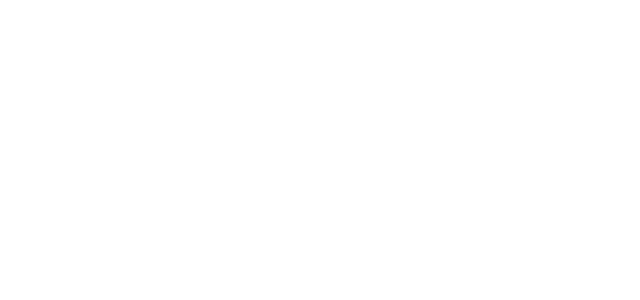
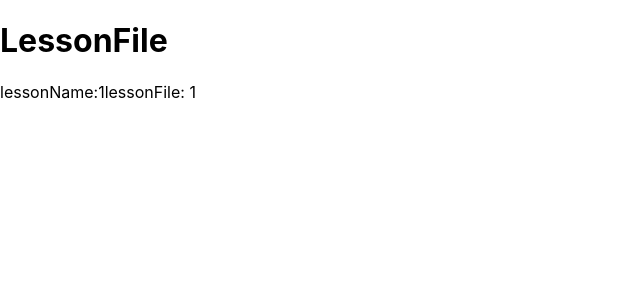
Before and after one commit to KTZgraph/pimpuszek-nlp, a React (Create React App) app in the folder src/frontend/client/: page /lessons/1/1 in a window 1280 px wide. Before the commit this address had no page. Shown: the top 300 px of the page, without its empty margins (0-640 px from the left). Built offline with nearby package versions, Linux system fonts and the light colour scheme.

Commit message:
przejscie na pojedynczy plik do lkecji

```diff
--- a/src/frontend/client/src/App.js
+++ b/src/frontend/client/src/App.js
@@ -6,6 +6,7 @@ import QuizzList from "./core/quizzes/pages/QuizzList";
 import LessonList from "./core/lessons/pages/LessonList";
 import LessonNew from "./core/lessons/pages/LessonNew";
 import LessonDetails from "./core/lessons/pages/LessonDetails";
+import LessonFile from "./core/lessons/pages/LessonFile";
 import FileViewer from "./core/file-viewer/pages/FileViewer";
 
 import "./App.css";
@@ -23,6 +24,10 @@ function App() {
             <Route path="lessons" element={<LessonList />} />
             <Route path="lessons/new" element={<LessonNew />} />
             <Route path="lessons/:lessonName" element={<LessonDetails />} />
+            <Route
+              path="lessons/:lessonName/:lessonFile"
+              element={<LessonFile />}
+            />
             <Route path="file-viewer" element={<FileViewer />} />
           </Route>
         </Routes>
--- a/src/frontend/client/src/core/lessons/pages/LessonDetails.jsx
+++ b/src/frontend/client/src/core/lessons/pages/LessonDetails.jsx
@@ -1,5 +1,7 @@
 import { useState, useEffect, useCallback } from "react";
 import { useParams } from "react-router-dom";
+
+import { Link } from "react-router-dom";
 
 import {
   getLessonDetails,
@@ -75,10 +77,12 @@ const LessonDetails = () => {
       <ul>
         {data.files.map((f) => (
           <li key={f.id}>
-            <span>id: {f.id}</span>
-            <span>filename: {f.filename}</span>
-            <span>lesson_file: {f.lesson_file}</span>
-            <span>date_created: {f.lesson_file}</span>
+            {/* <span>id: {f.id}</span> */}
+            <Link to={`/lessons/${lessonName}/${f.filename}`}>
+              <span>filename: {f.filename}</span>
+            </Link>
+            {/* <span>lesson_file: {f.lesson_file}</span> */}
+            {/* <span>date_created: {f.lesson_file}</span> */}
           </li>
         ))}
       </ul>
--- /dev/null
+++ b/src/frontend/client/src/core/lessons/pages/LessonFile.jsx
@@ -0,0 +1,16 @@
+import React from "react";
+import { useParams } from "react-router-dom";
+
+const LessonFile = () => {
+  const { lessonName, lessonFile } = useParams();
+
+  return (
+    <div className="lesson-file">
+      <h1>LessonFile</h1>
+      <span>lessonName:{lessonName}</span>
+      <span>lessonFile: {lessonFile}</span>
+    </div>
+  );
+};
+
+export default LessonFile;
```
